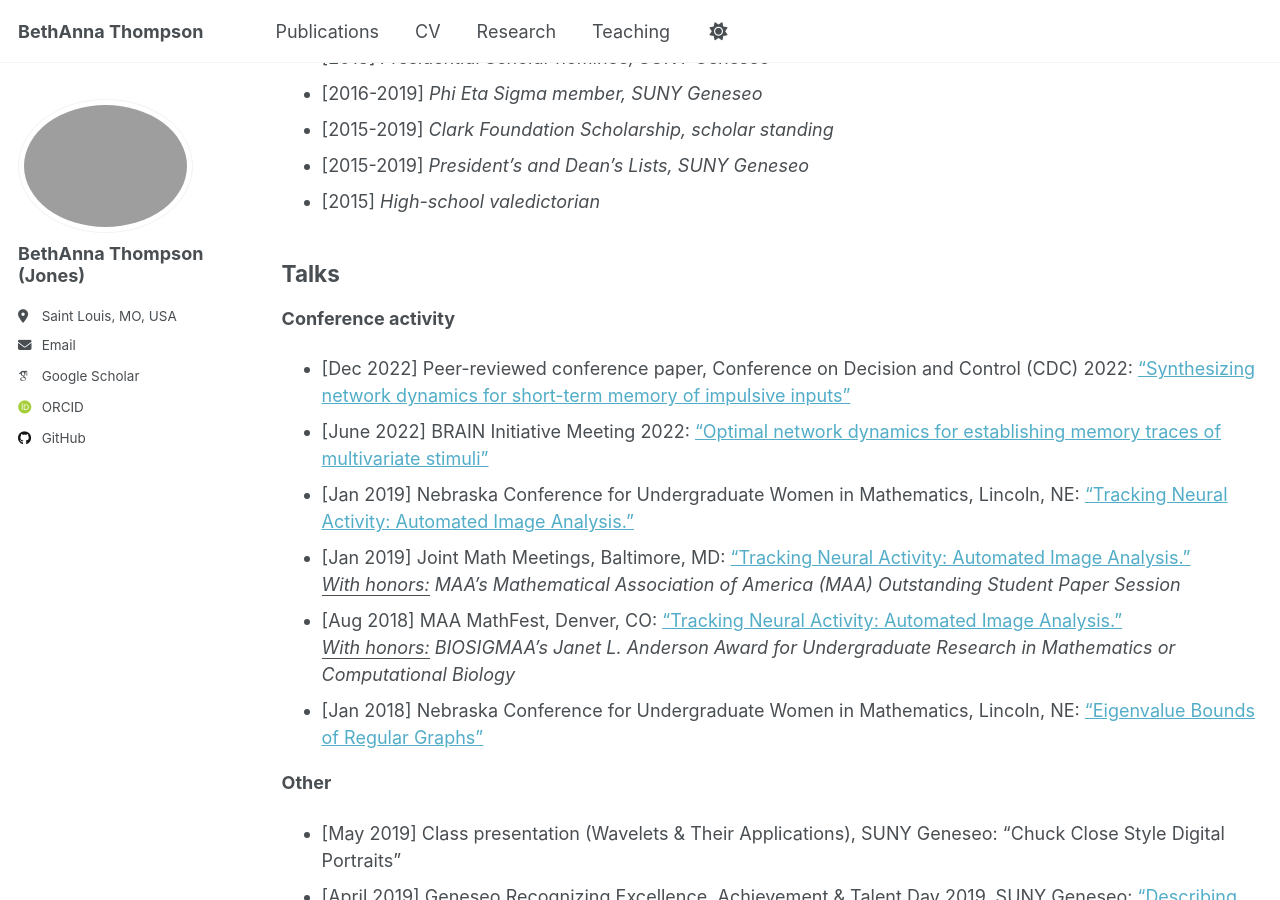
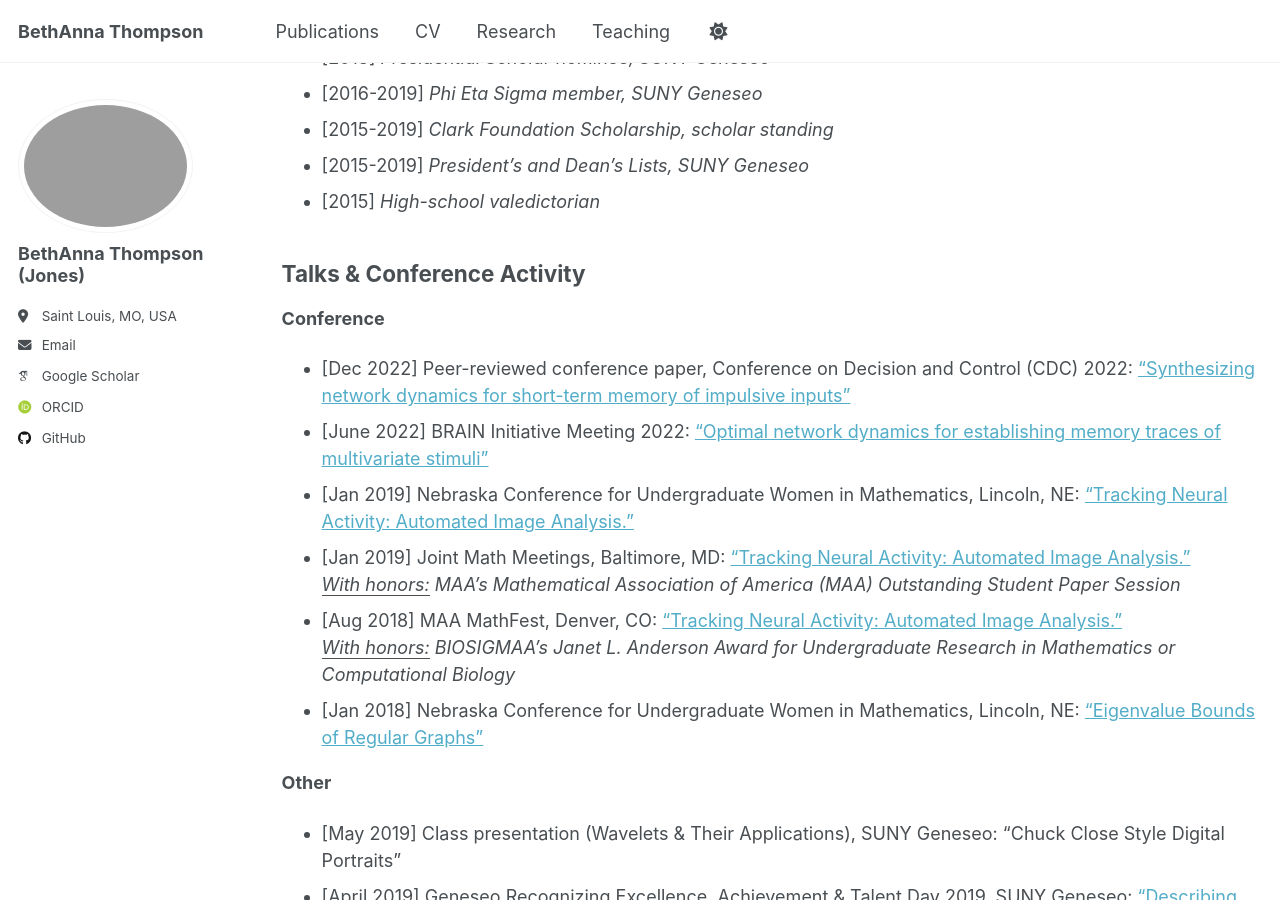
Before and after one commit to BethAnna/BethAnna.github.io, a Jekyll site: the page built from _pages/cv.md, in a window 1280 px wide and 900 px high, scrolled down 2449 px. Built offline with Jekyll 4.4.1, drawn with Linux system fonts in a browser that asks for light colours; some web fonts are replaced; a script that is not in the unit is left out.

Commit message:
Update cv.md
Changed section titling to "Talk & Conference Activity"

```diff
--- a/_pages/cv.md
+++ b/_pages/cv.md
@@ -85,9 +85,9 @@ redirect_from:
 * [2015] _High-school valedictorian_
 
 
-## Talks
+## Talks & Conference Activity
 
-**Conference activity**
+**Conference**
 * [Dec 2022]	Peer-reviewed conference paper, Conference on Decision and Control (CDC) 2022: ["Synthesizing network dynamics for short-term memory of impulsive inputs"](https://bethanna.github.io/talks/2022-12-09-talk)
 * [June 2022]	BRAIN Initiative Meeting 2022: ["Optimal network dynamics for establishing memory traces of multivariate stimuli"](https://bethanna.github.io/talks/2022-06-21-talk)
 * [Jan 2019]	Nebraska Conference for Undergraduate Women in Mathematics, Lincoln, NE: [“Tracking Neural Activity: Automated Image Analysis.”](https://bethanna.github.io/talks/2018-09-18-talk)
```
